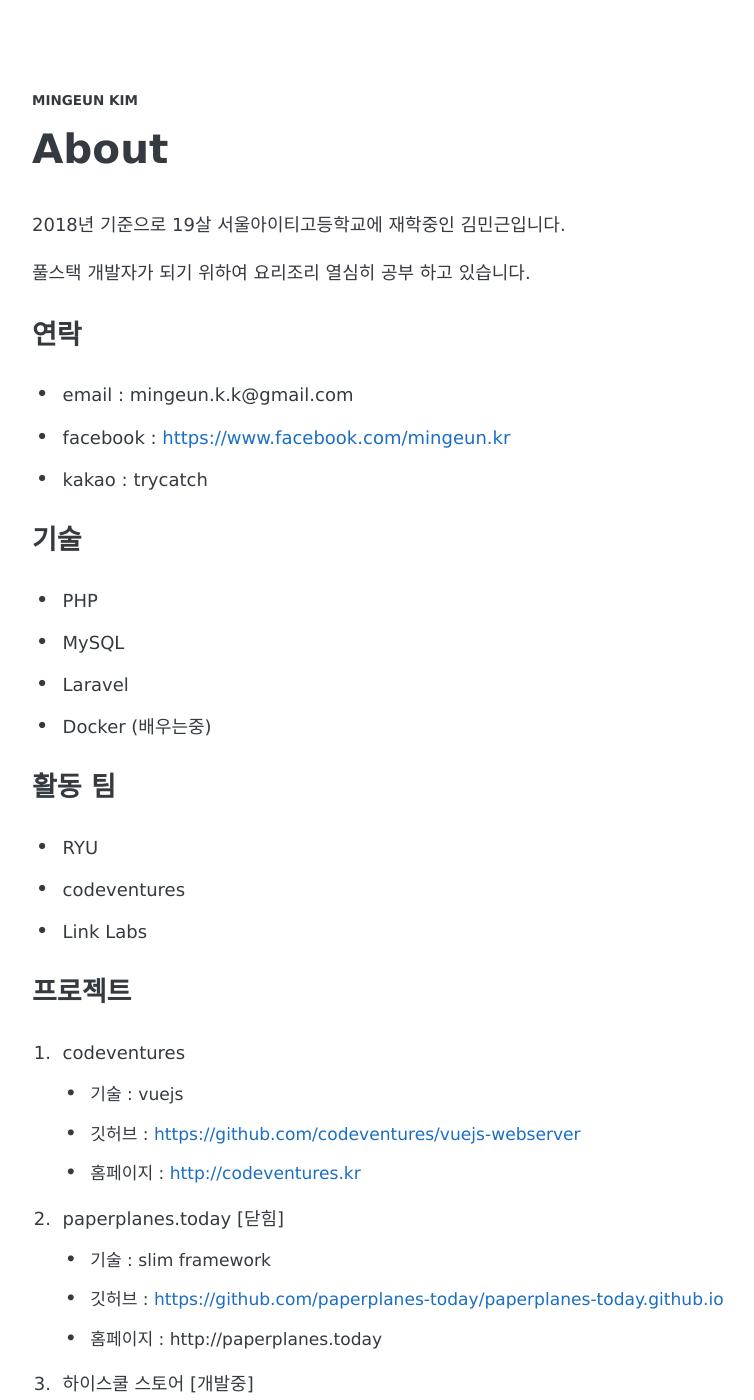
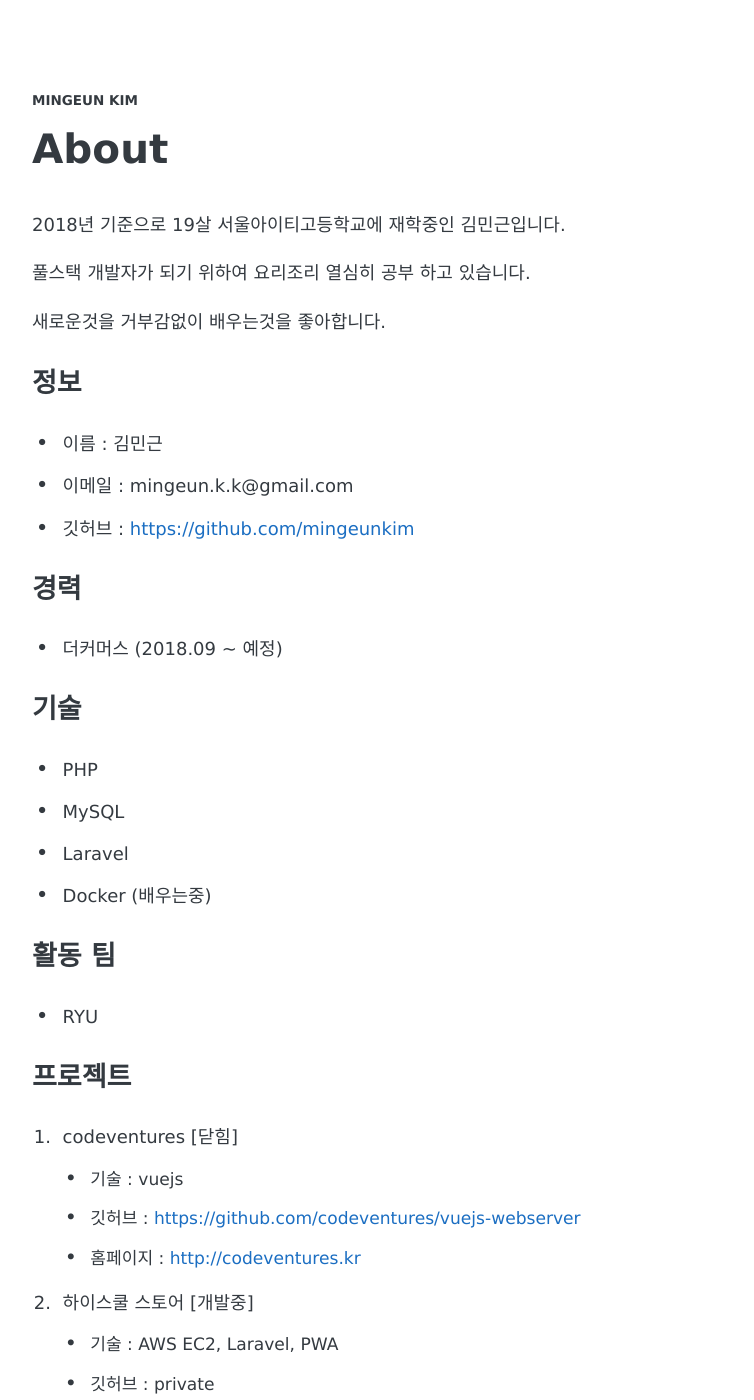
Before and after one commit to mingeunkim/mingeunkim.github.io, a Jekyll site: the page built from about.md, in a window 1280 px wide and 1400 px high. Shown: the whole window, without its empty margins (194-948 px from the left). Built offline with Jekyll 4.4.1, drawn with Linux system fonts in a browser that asks for light colours; some web fonts are replaced; some of the changed text lies outside the part shown.

Commit message:
블로그 정보 수정

```diff
--- a/about.md
+++ b/about.md
@@ -7,10 +7,16 @@
 
 풀스택 개발자가 되기 위하여 요리조리 열심히 공부 하고 있습니다.
 
-### 연락
-- email : mingeun.k.k@gmail.com
-- facebook : [https://www.facebook.com/mingeun.kr](https://www.facebook.com/mingeun.kr)
-- kakao : trycatch
+새로운것을 거부감없이 배우는것을 좋아합니다.
+
+
+### 정보
+- 이름 : 김민근
+- 이메일 : mingeun.k.k@gmail.com
+- 깃허브 : [https://github.com/mingeunkim](https://github.com/mingeunkim)
+
+### 경력
+- 더커머스 (2018.09 ~ 예정)
 
 ### 기술
 - PHP
@@ -20,24 +26,20 @@
 
 ### 활동 팀
 - RYU
-- codeventures
-- Link Labs
 
 ### 프로젝트
-1. codeventures
+1. codeventures [닫힘]
     - 기술 : vuejs
     - 깃허브 : [https://github.com/codeventures/vuejs-webserver](https://github.com/codeventures/vuejs-webserver)
     - 홈페이지 : [http://codeventures.kr](http://codeventures.kr)
-2. paperplanes.today [닫힘]
-    - 기술 : slim framework
-    - 깃허브 : [https://github.com/paperplanes-today/paperplanes-today.github.io](https://github.com/paperplanes-today/paperplanes-today.github.io)
-    - 홈페이지 : http://paperplanes.today
-3. 하이스쿨 스토어 [개발중]
-    - 기술 : Laravel
+
+2. 하이스쿨 스토어 [개발중]
+    - 기술 : AWS EC2, Laravel, PWA
     - 깃허브 : private
     - 홈페이지 : https://hischools.kr
     - 설명 : '하이스쿨 스토어 프로젝트'는 쉬는시간 또는 점심시간의 학교 매점과 학생들간의 인원 집중 최소화와 매점 담당자분들의 편의를 최대화하기 위하여 '하이스쿨 스토어' 사이트를 이용하여 상품을 예약하고, 시간에 맞춰 준비된 상품을 결제 및 수령하는 시스템으로써 학교측과 협약을 맺어 진행하는 서비스입니다.
-4. 리크류팅
+
+3. 리크류팅 [닫힘]
     - 기술 : Laravel
     - 깃허브 : [https://github.com/seoulit-hs-handsome-guys/recruting-webserver](https://github.com/seoulit-hs-handsome-guys/recruting-webserver)
     - 홈페이지 : [http://13.125.206.174:8001/](http://13.125.206.174:8001/)
```
